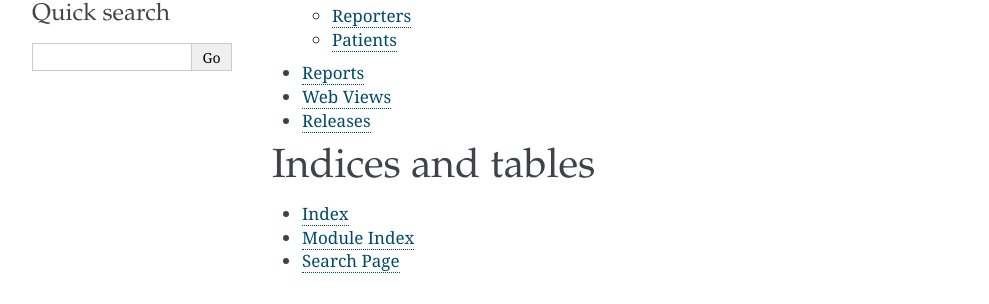
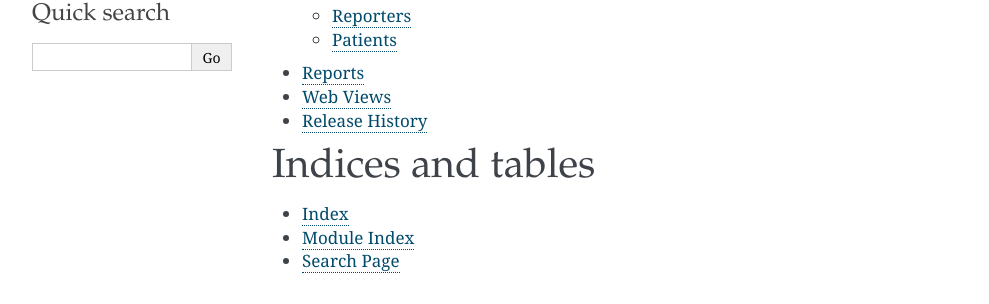
Before and after one commit to caktus/rapidsms-nutrition, a Sphinx documentation site: the page built from docs/index.rst, in a window 1280 px wide. Shown: the part 345-649 px from the top of the page, without its empty margins (148-1137 px from the left). Built offline with Sphinx 7.4.7, drawn with Linux system fonts in a browser that asks for light colours; some of the changed lines change nothing that is shown.

Commit message:
autogen conf from app

```diff
--- a/docs/conf.py
+++ b/docs/conf.py
@@ -12,6 +12,7 @@
 # serve to show the default.
 
 import sys, os
+import nutrition
 
 # If extensions (or modules to document with autodoc) are in another directory,
 # add these directories to sys.path here. If the directory is relative to the
@@ -49,9 +50,9 @@
 # built documents.
 #
 # The short X.Y version.
-version = '0.0.1'
+version = '.'.join(nutrition.__version__.split('.')[0:2])
 # The full version, including alpha/beta/rc tags.
-release = '0.0.1'
+release = nutrition.__version__
 
 # The language for content autogenerated by Sphinx. Refer to documentation
 # for a list of supported languages.
--- a/docs/releases.rst
+++ b/docs/releases.rst
@@ -1,3 +1,4 @@
-========
-Releases
-========
+Release History
+====================================
+
+Release and change history for rapidsms-nutrition
```
